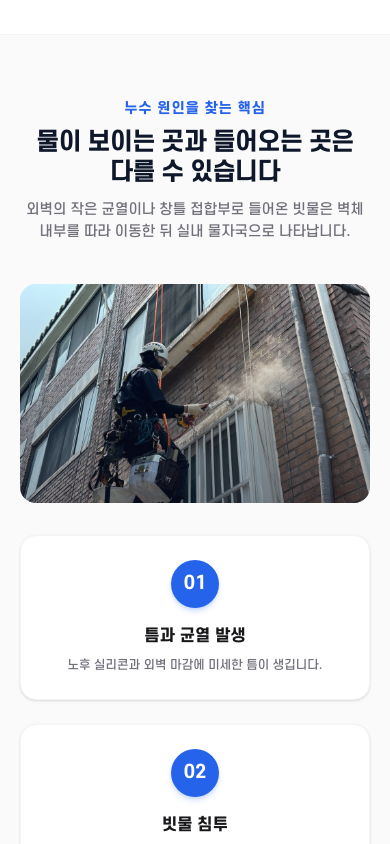
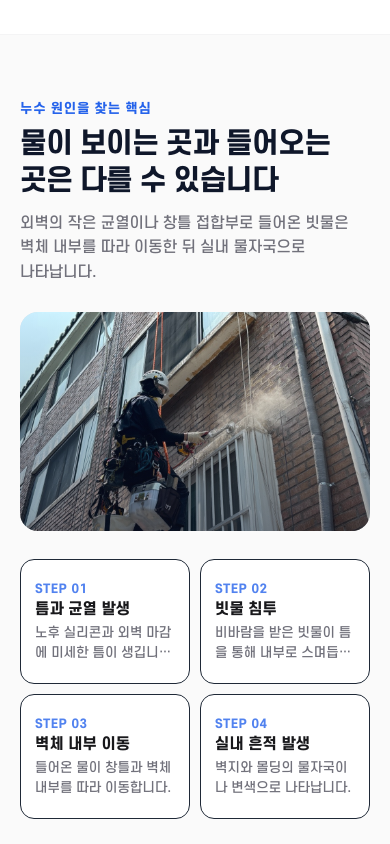
Before and after one commit to wogus5695-ctrl/Chungnam-rope-04, a Next.js app: page / in a window 390 px wide. Shown: the part 1940-2784 px from the top of the page. Built offline with nearby package versions, Linux system fonts and the light colour scheme.

Commit message:
style: implement mobile viewport 2x2 grid layout and left text align for LeakPath

```diff
--- a/src/components/LeakPath.tsx
+++ b/src/components/LeakPath.tsx
@@ -71,14 +71,14 @@ export default function LeakPath({ pathList, dynamicRegionName, dynamicServiceNa
     <section className="py-16 sm:py-24 bg-zinc-50 border-b border-zinc-100 px-5 sm:px-6 lg:px-0">
       <div className="max-w-7xl mx-auto">
 
-        <div className="text-center max-w-3xl mx-auto mb-10 sm:mb-12 lg:mb-[48px]">
-          <h2 className="text-sm font-bold text-brand-accent tracking-wider uppercase mb-2 sm:mb-[12px]">
+        <div className="text-left lg:text-center max-w-3xl lg:mx-auto mb-7 sm:mb-9 lg:mb-[48px]">
+          <h2 className="text-[13px] sm:text-sm font-bold text-brand-accent tracking-wider uppercase mb-2 sm:mb-[12px]">
             {hasDynamicList
               ? (isCockingGroup ? `${dynamicServiceName} 손상 진행 과정` : `${dynamicServiceName} 원인과 유입 경로`)
               : "누수 원인을 찾는 핵심"
             }
           </h2>
-          <p className="text-2xl sm:text-3xl lg:text-[42px] font-black text-brand-primary tracking-tight lg:tracking-[-0.03em] leading-tight lg:leading-[1.25] keep-all break-keep">
+          <p className="text-[28px] sm:text-3xl lg:text-[42px] font-black text-brand-primary tracking-tight lg:tracking-[-0.03em] leading-[1.3] lg:leading-[1.25] keep-all break-keep">
             {hasDynamicList
               ? (isCockingGroup
                   ? `${dynamicRegionName} ${dynamicServiceName}, 노후와 들뜸이 시작된 부위부터 확인합니다`
@@ -86,7 +86,7 @@ export default function LeakPath({ pathList, dynamicRegionName, dynamicServiceNa
               : "물이 보이는 곳과 들어오는 곳은 다를 수 있습니다"
             }
           </p>
-          <p className="text-zinc-500 mt-3 text-sm sm:text-base lg:text-[18px] leading-relaxed lg:leading-[1.7] keep-all break-keep max-w-[760px] mx-auto">
+          <p className="text-zinc-500 mt-3 text-[15px] sm:text-base lg:text-[18px] leading-relaxed lg:leading-[1.7] keep-all break-keep max-w-[760px] lg:mx-auto">
             {hasDynamicList ? (
               isCockingGroup
                 ? "실리콘의 갈라짐과 접합부 들뜸은 작은 틈을 만들고, 빗물이 침투할 수 있는 원인이 될 수 있습니다."
@@ -128,9 +128,9 @@ export default function LeakPath({ pathList, dynamicRegionName, dynamicServiceNa
         </div>
 
         {/* 모바일/태블릿 뷰포트 레이아웃 */}
-        <div className="lg:hidden flex flex-col gap-8">
+        <div className="lg:hidden flex flex-col gap-7 sm:gap-9">
           {/* 상단 이미지 패널 */}
-          <div className="relative w-full aspect-[16/10] sm:aspect-[16/9] rounded-2xl overflow-hidden bg-zinc-200">
+          <div className="relative w-full aspect-[16/10] sm:aspect-[16/9] rounded-[18px] overflow-hidden bg-zinc-200">
             <Image
               src="/images/symptoms/leak-path-panel.jpg"
               alt={imageAlt}
@@ -139,23 +139,19 @@ export default function LeakPath({ pathList, dynamicRegionName, dynamicServiceNa
               sizes="100vw"
               style={{ objectFit: "cover", objectPosition: "center 45%" }}
             />
-            <div className="absolute inset-0 bg-gradient-to-t from-[#0f172a]/40 to-transparent" />
+            <div className="absolute inset-0 bg-gradient-to-t from-[#0f172a]/45 to-transparent" />
           </div>
 
-          {/* 하단 4단계 리스트 */}
-          <div className="flex flex-col gap-6 sm:grid sm:grid-cols-2">
+          {/* 하단 4단계 2x2 콤팩트 카드 그리드 */}
+          <div className="grid grid-cols-2 gap-2.5 sm:gap-3">
             {displayPaths.map((p, idx) => (
               <div
                 key={idx}
-                className="flex flex-col items-center text-center p-6 bg-white border border-zinc-100 rounded-2xl shadow-sm"
+                className="flex flex-col justify-center p-3.5 sm:p-4 bg-white border border-zinc-150 rounded-[14px] h-[125px] sm:h-[135px] text-left"
               >
-                {/* 단계 표시 원형 */}
-                <div className="w-12 h-12 rounded-full bg-brand-accent text-white flex items-center justify-center font-black text-lg mb-4 shadow-md shadow-brand-accent/20">
-                  {p.step}
-                </div>
-
-                <h3 className="text-base sm:text-lg font-bold text-zinc-900 mb-2">{p.name}</h3>
-                <p className="text-xs sm:text-sm text-zinc-500 leading-relaxed max-w-xs">{p.desc}</p>
+                <span className="text-[12px] font-bold text-brand-accent/80 tracking-wider mb-0.5 sm:mb-1 block">STEP {p.step}</span>
+                <h3 className="text-[15px] sm:text-[16px] font-[800] text-zinc-900 mb-1 leading-tight line-clamp-1">{p.name}</h3>
+                <p className="text-[13px] text-zinc-500 leading-[1.5] line-clamp-2">{p.desc}</p>
               </div>
             ))}
           </div>
```
